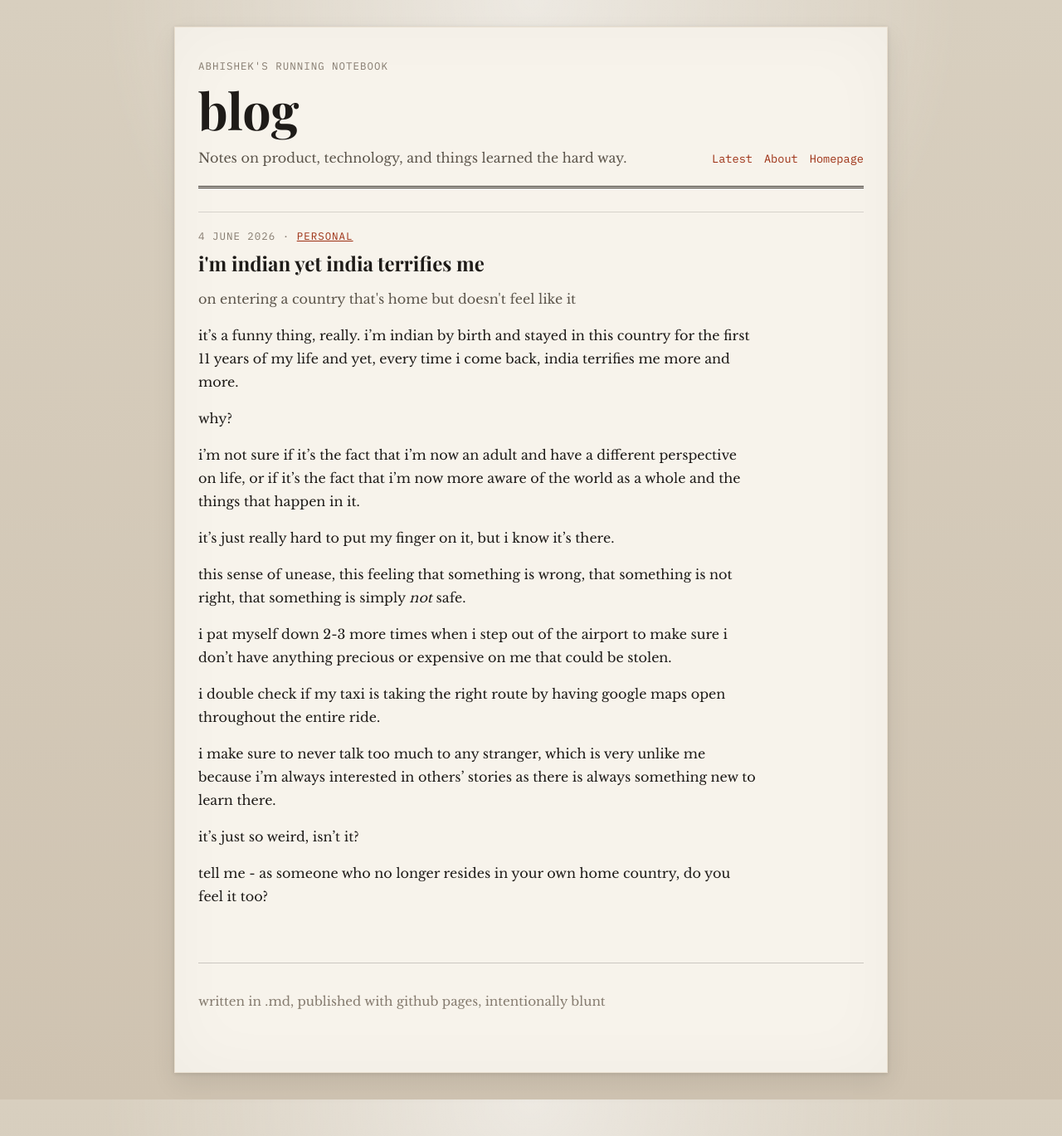
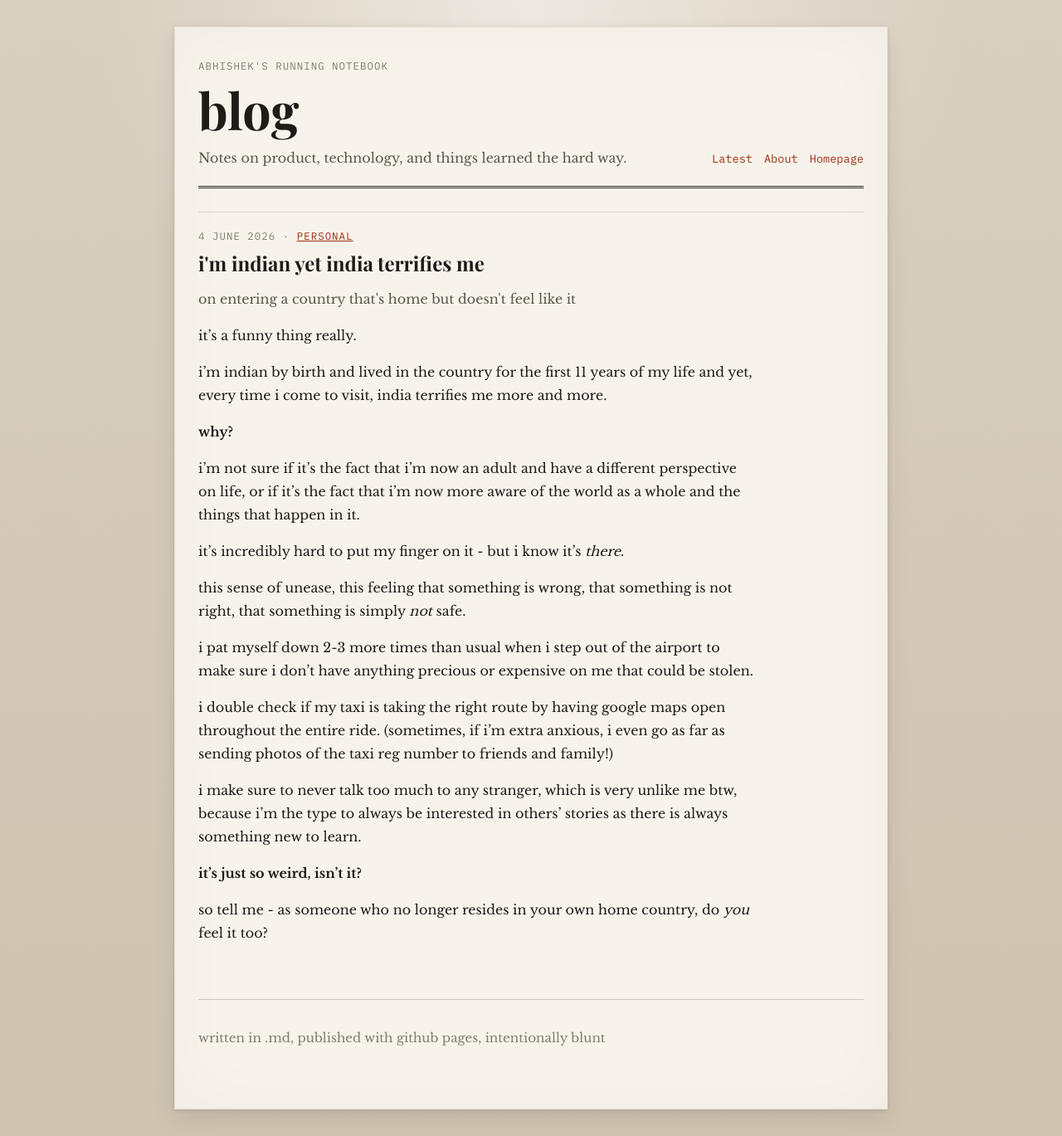
Before and after one commit to absieee/blog, a Jekyll site: the page built from _posts/2026-06-04-india-unsafe.md, in a window 1280 px wide. Shown: the whole page at 83% size. Built offline with Jekyll 4.4.1, drawn with Linux system fonts in a browser that asks for light colours.

Commit message:
update india blog

```diff
--- a/_posts/2026-06-04-india-unsafe.md
+++ b/_posts/2026-06-04-india-unsafe.md
@@ -4,22 +4,27 @@ date: 2026-06-04 19:41:35 +0100
 categories: [personal]
 summary: on entering a country that's home but doesn't feel like it
 ---
-it's a funny thing, really. i'm indian by birth and stayed in this country for the first 11 years of my life and yet, every time i come back, india terrifies me more and more.
+it's a funny thing really.
 
-why?
+i'm indian by birth and lived in the country for the first 11 years of my life and yet, every time i come to visit, india terrifies me more and more.
+
+**why?**
 
 i'm not sure if it's the fact that i'm now an adult and have a different perspective on life, or if it's the fact that i'm now more aware of the world as a whole and the things that happen in it.
 
-it's just really hard to put my finger on it, but i know it's there.
+it's incredibly hard to put my finger on it - but i know it's *there*.
 
-this sense of unease, this feeling that something is wrong, that something is not right, that something is simply *not* safe.
+this sense of unease,
+this feeling that something is wrong,
+that something is not right,
+that something is simply *not* safe.
 
-i pat myself down 2-3 more times when i step out of the airport to make sure i don't have anything precious or expensive on me that could be stolen.
+i pat myself down 2-3 more times than usual when i step out of the airport to make sure i don't have anything precious or expensive on me that could be stolen.
 
-i double check if my taxi is taking the right route by having google maps open throughout the entire ride.
+i double check if my taxi is taking the right route by having google maps open throughout the entire ride. (sometimes, if i'm extra anxious, i even go as far as sending photos of the taxi reg number to friends and family!)
 
-i make sure to never talk too much to any stranger, which is very unlike me because i'm always interested in others' stories as there is always something new to learn there.
+i make sure to never talk too much to any stranger, which is very unlike me btw, because i'm the type to always be interested in others' stories as there is always something new to learn.
 
-it's just so weird, isn't it?
+**it's just so weird, isn't it?**
 
-tell me - as someone who no longer resides in your own home country, do you feel it too?
+so tell me - as someone who no longer resides in your own home country, do *you* feel it too?
```
